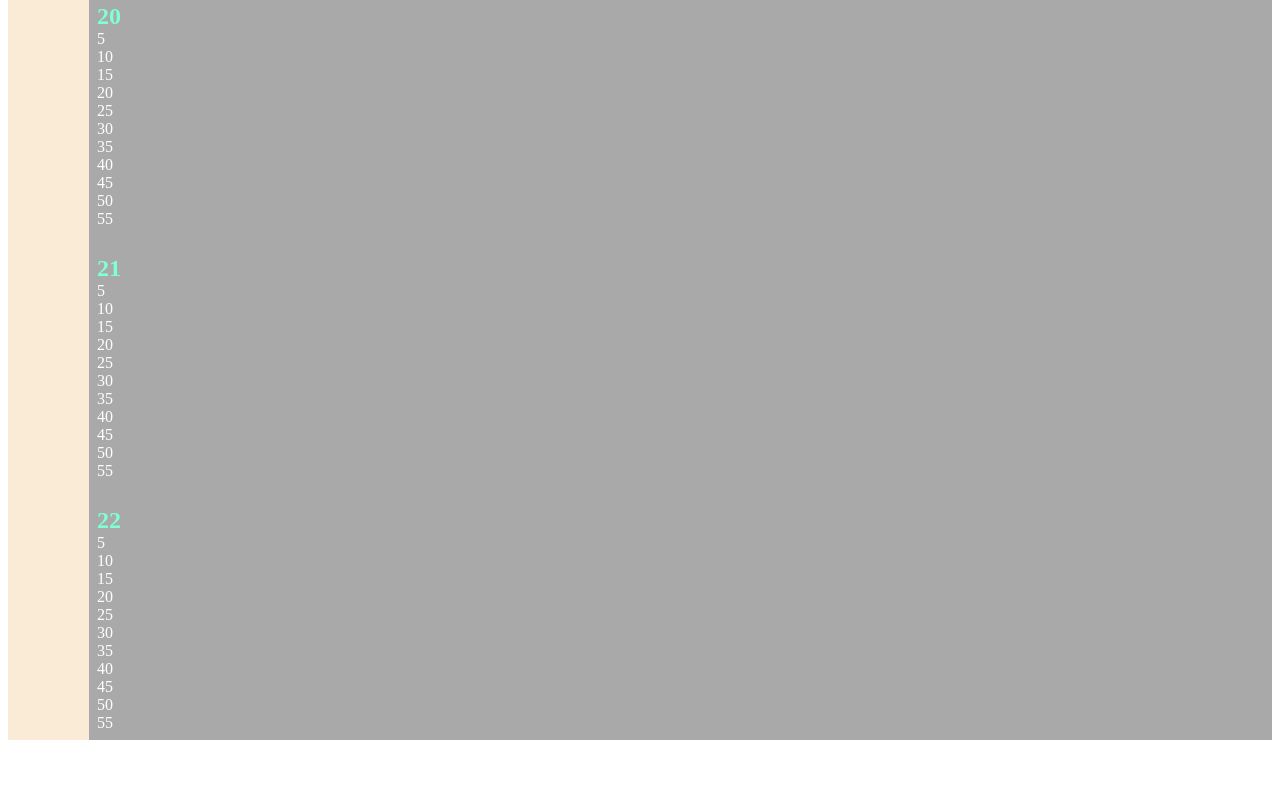
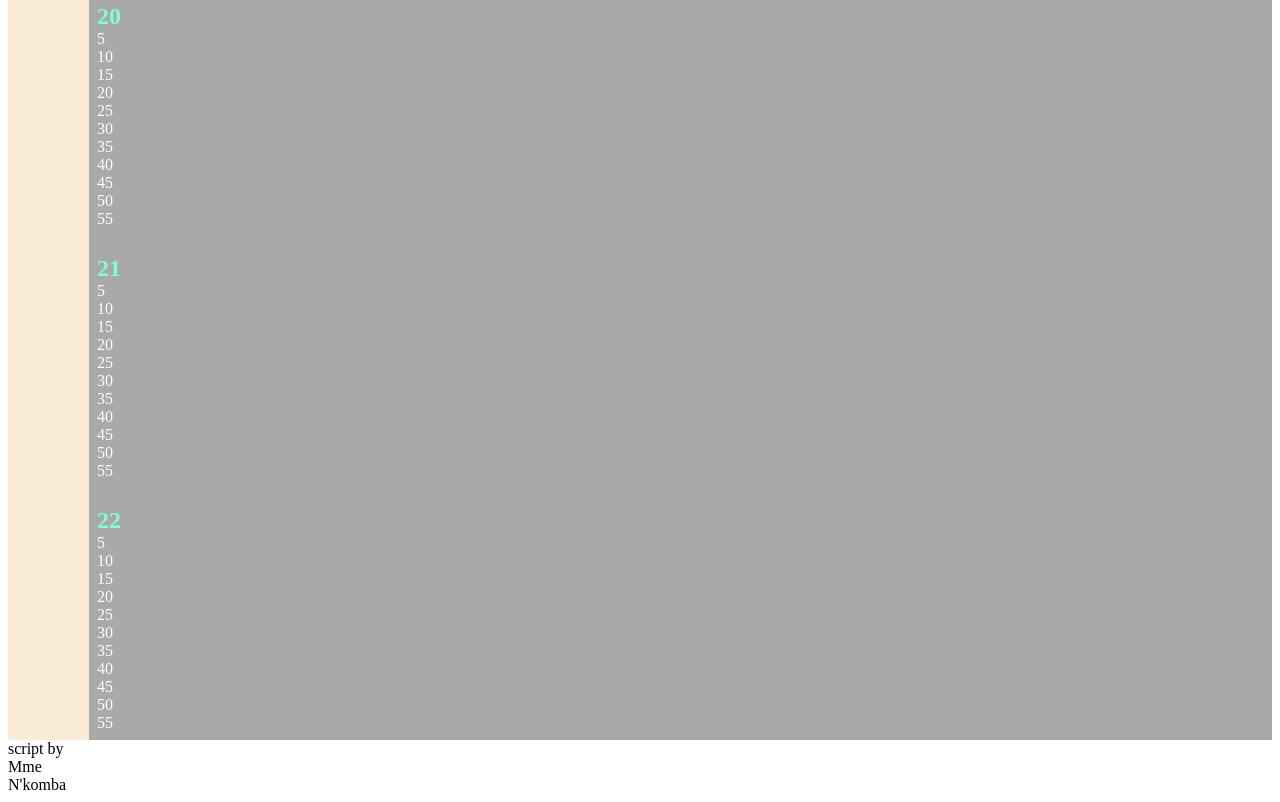
Before and after one commit to renkomba/Documents, a website: page Calendar/index.html in a window 1280 px wide. Shown: the part 3602-4404 px from the top of the page. Before the commit the page ends 4350 px from the top, so only its background shows below. Drawn offline with Linux system fonts and the light colour scheme.

Commit message:
added footer tag

```diff
--- a/Calendar/index.html
+++ b/Calendar/index.html
@@ -55,5 +55,6 @@
                 </div>
             </div>
         </div>
+        <footer>script by Mme N'komba</footer>
     </body>
 </html>
```
